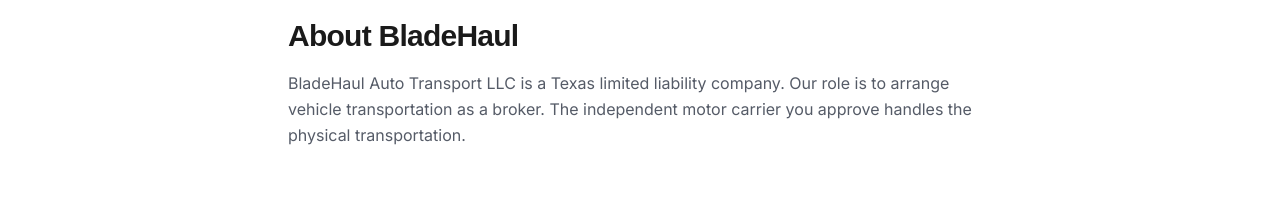
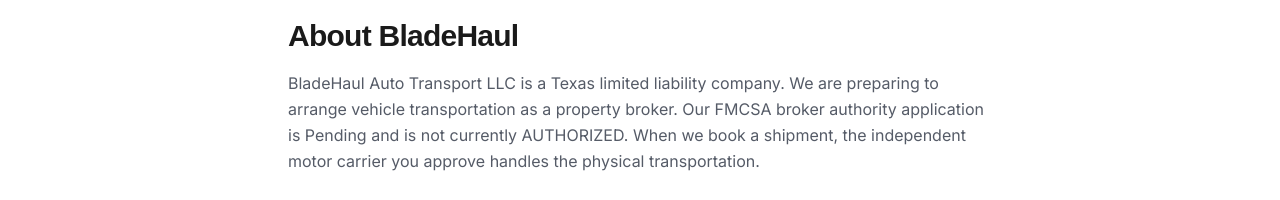
Before and after one commit to mishavlialko/bladehaul, a Next.js app: page /terms in a window 1280 px wide. Shown: the part 498-698 px from the top of the page. Built offline with nearby package versions, Linux system fonts and the light colour scheme; no server answers; a web font is replaced by a local one.

Commit message:
Soften public authority framing for Cap One-safe cutover
Mark MC as Pending / not AUTHORIZED, drop present-tense live broker and "We ship" claims, and align JSON-LD/keywords with preparing-to-operate copy.
QUOTE_INTAKE stays disabled; no DNS change in this commit.

```diff
--- a/app/layout.tsx
+++ b/app/layout.tsx
@@ -50,7 +50,7 @@
     'auto transport',
     'car shipping',
     'vehicle shipping',
-    'auto transport broker',
+    'car shipping quotes',
     'coast to coast car shipping',
     'open trailer transport',
     'enclosed trailer transport',
--- a/app/page.tsx
+++ b/app/page.tsx
@@ -21,7 +21,7 @@
   url: SITE_URL,
   email: 'info@bladehaul.com',
   description:
-    'US car shipping brokerage with the same agent from quote to delivery, daily updates, clear options, and no deposit until your carrier is confirmed.',
+    'Texas company preparing US car shipping brokerage. Request a quote — same-agent service, daily updates, and clear options once we are authorized to operate. No deposit on this website.',
   areaServed: {
     '@type': 'Country',
     name: 'United States',
--- a/app/terms/page.tsx
+++ b/app/terms/page.tsx
@@ -43,8 +43,10 @@
             <Section title="About BladeHaul">
               <p>
                 BladeHaul Auto Transport LLC is a Texas limited liability
-                company. Our role is to arrange vehicle transportation as a
-                broker. The independent motor carrier you approve handles the
+                company. We are preparing to arrange vehicle transportation as a
+                property broker. Our FMCSA broker authority application is
+                Pending and is not currently AUTHORIZED. When we book a
+                shipment, the independent motor carrier you approve handles the
                 physical transportation.
               </p>
             </Section>
--- a/components/sections/Routes.tsx
+++ b/components/sections/Routes.tsx
@@ -20,7 +20,7 @@
             <span className="text-white/60">10 ROUTES</span>
           </p>
           <h2 className="mt-4 font-display text-3xl font-semibold leading-[1.02] tracking-[-0.03em] sm:text-4xl lg:text-5xl">
-            We ship coast to coast
+            Coast-to-coast routes
           </h2>
           <div className="mt-5 space-y-1 text-lg text-white/65">
             <p>Explore popular coast-to-coast and seasonal routes.</p>
```
